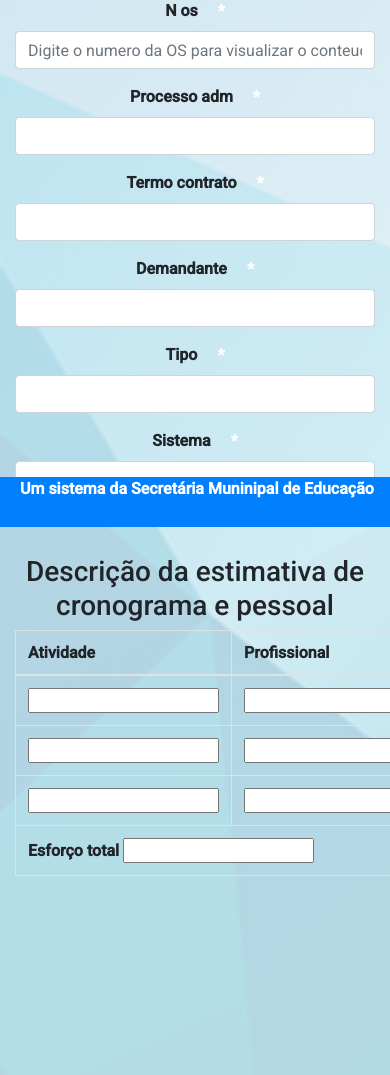
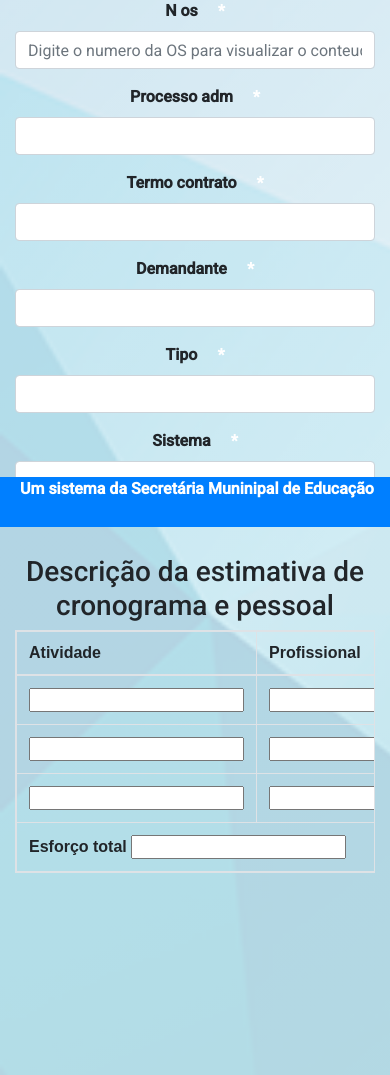
Before and after one commit to prefeiturasp/SME-Controle-de-OS, a Django app: page /menu/visualizarOS/ in a window 390 px wide; the page is wider, and only the part inside the window is pictured. Shown: the part 317-1392 px from the top of that part. Run offline with Django 3.2, Linux system fonts and the light colour scheme; the visitor is signed in with stand-in values (Sample User, id 1); parts of the project's set-up code (start-up, migrations or seed data) failed here and were passed over; some libraries are stand-ins or nearby versions.

Commit message:
Adjusted responsive size of schedule table

```diff
--- a/django/sme/os_management/static/css/visualizarOS.css
+++ b/django/sme/os_management/static/css/visualizarOS.css
@@ -7,3 +7,32 @@
     max-width: 700px;
 
 }
+
+table {
+
+    max-width: 100%;
+    border-collapse: collapse;
+    border-spacing: 0;
+    font-family: sans-serif;
+
+}
+
+
+@media (max-width: 767px) {
+
+
+    .table-bordered {
+        display: block;
+        position: relative;
+        width: 100%;
+    }
+
+    .table-bordered  {
+        width: auto;
+        position: relative;
+        overflow-x: auto;
+        -webkit-overflow-scrolling: touch;
+        white-space: nowrap;
+    }
+
+}
--- a/django/sme/os_management/templates/os_management/visualizarOS.html
+++ b/django/sme/os_management/templates/os_management/visualizarOS.html
@@ -35,7 +35,7 @@
                 <td><input type="text"></td>
                 <td><input type="text"></td>
            </tr>
-           <tr>
+           <tr class="total">
                <td colspan="3">Esforço total   <input type="text"></td>
            </tr>
        </tbody>
```
